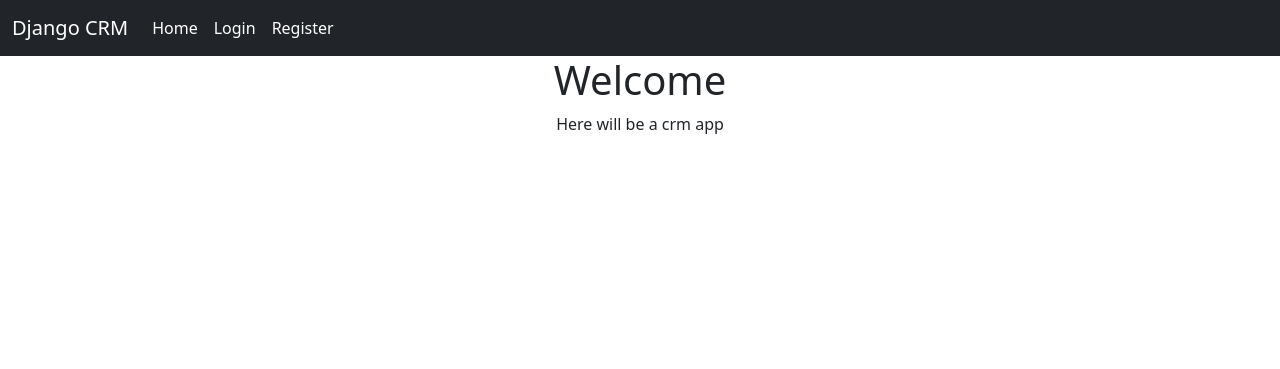
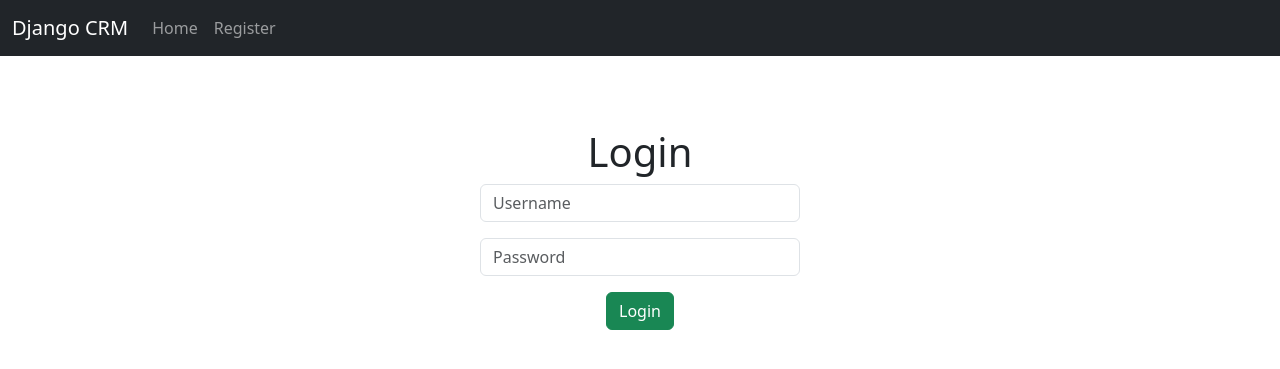
Before and after one commit to Alii0319/dcrm, a Django app: page /website/ in a window 1280 px wide. Shown: the top 369 px of the page. Run offline with Django 5.2, Linux system fonts and the light colour scheme.

Commit message:
combine login with homepage

```diff
--- a/website/templates/website/home.html
+++ b/website/templates/website/home.html
@@ -2,9 +2,24 @@
 {% block title %}Homepage{% endblock %}
 
 {% block content %}
+{% if user.is_authenticated %}
 <div class="center-page">
     <h1>Welcome</h1>
     <p>Here will be a crm app</p>
 </div>
+{% else %}
+<br><br><br>
+<center>
+    <h1>Login</h1>
+    <form method="post">
+        {% csrf_token %}
+        <div class="col-md-3">
+            <input type="text" name="username" class="form-control mb-3" placeholder="Username">
+            <input type="password" name="password" class="form-control mb-3" placeholder="Password">
+        </div>
+        <button type="submit" class="btn btn-success">Login</button>
+    </form>
+</center>
 
+{% endif %}
 {% endblock %}
--- a/website/templates/website/layout.html
+++ b/website/templates/website/layout.html
@@ -19,18 +19,15 @@
           <div class="collapse navbar-collapse" id="navbarSupportedContent">
             <ul class="navbar-nav me-auto mb-2 mb-lg-0">
               <li class="nav-item">
-                <a class="nav-link active" aria-current="page" href="{% url 'home' %}">Home</a>
+                <a class="nav-link"  href="{% url 'home' %}">Home</a>
               </li>
               {% if user.is_authenticated %}
               <li class="nav-item">
-                <a class="nav-link active" aria-current="page" href="{% url 'logout' %}">Logout</a>
+                <a class="nav-link" href="{% url 'logout' %}">Logout</a>
               </li>
               {% else %}
               <li class="nav-item">
-                <a class="nav-link active" aria-current="page" href="{% url 'login' %}">Login</a>
-              </li>
-              <li class="nav-item">
-                <a class="nav-link active" aria-current="page" href="{% url 'register' %}">Register</a>
+                <a class="nav-link" href="{% url 'register' %}">Register</a>
               </li>
               {% endif %}
             </ul>
--- a/website/urls.py
+++ b/website/urls.py
@@ -3,7 +3,6 @@ from . import views
 
 urlpatterns = [
     path('',views.home,name='home'),
-    path('login/',views.login_user,name='login'),
     path('logout/',views.logout_user,name='logout'),
     path('register/',views.register_user,name='register'),
 
--- a/website/views.py
+++ b/website/views.py
@@ -4,22 +4,20 @@ from django.contrib.auth.models import User
 from django.contrib import messages
 from .forms import RegistrationForm
 # Create your views here.
+
 def home(request):
-    return render(request,'website/home.html')
-
-def login_user(request):
     if request.method == 'POST':
         username=request.POST.get('username')
         password=request.POST.get('password')
-        user=authenticate(username=username,password=password)
-        if user:
+        user=authenticate(request,username=username,password=password)
+        if user is not None:
             login(request,user)
             messages.success(request,'Congrats you have been logged in!')
             return redirect('home')
         else:
             messages.error(request,'Invalid credentials, try again!')
             return redirect('home')
-    return render(request,'website/login.html')
+    return render(request,'website/home.html')
 
 def logout_user(request):
     logout(request)
@@ -32,7 +30,7 @@ def register_user(request):
         if form.is_valid():
             form.save()
             messages.success(request,'You have been registered now can log in')
-            return redirect('login')
+            return redirect('home')
         else:
             messages.error(request, 'There were errors in the form. Please fix them and try again.')
     else:
```
Also changed, not shown: website/templates/website/login.html (deleted, +0 -18 lines).
